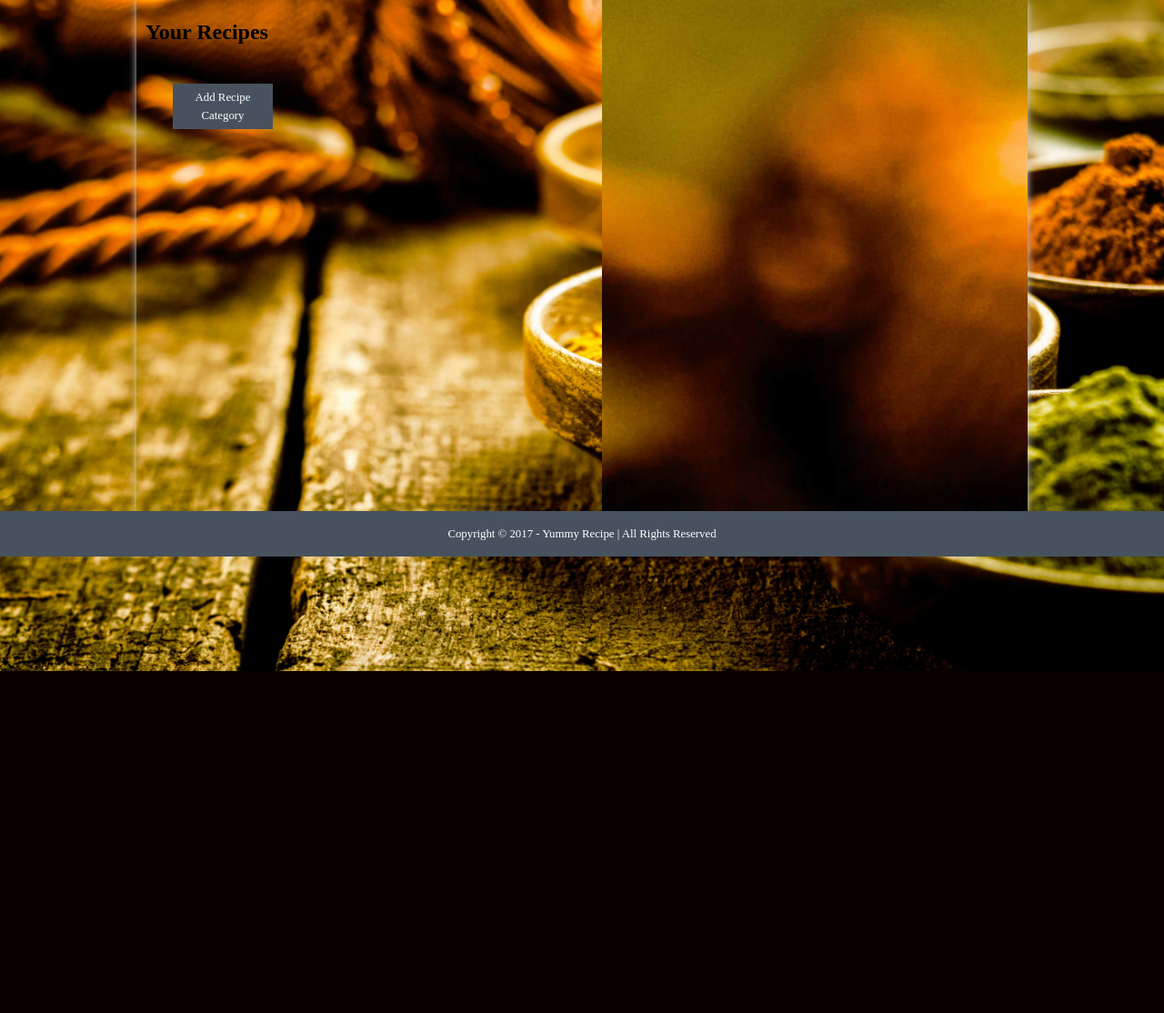
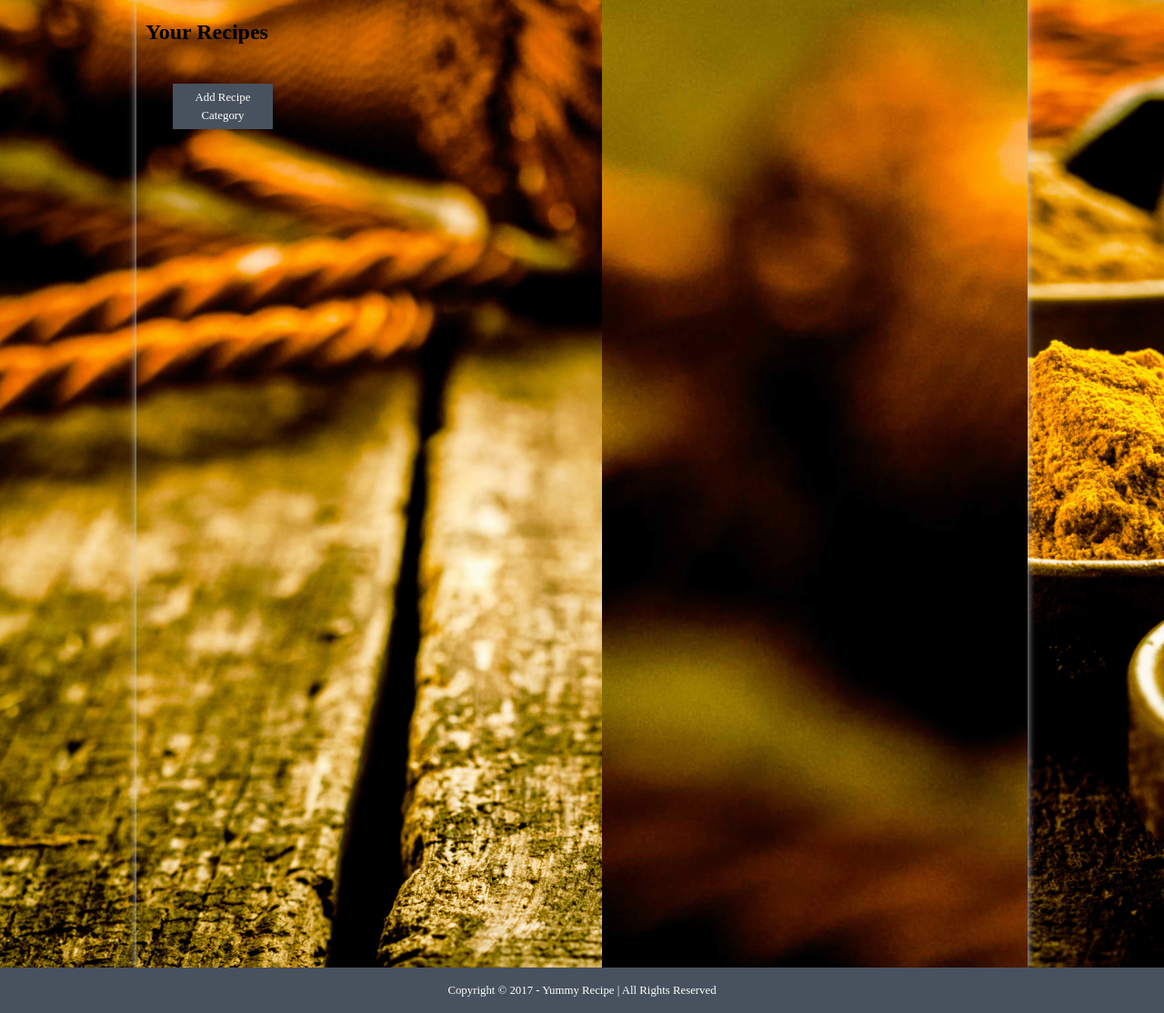
Before and after one commit to serubirikenny/YummyRecipe, a Flask app: page /index in a window 1280 px wide. Shown: the part 62-1176 px from the top of the page at 91% size. Before the commit the page ends 800 px from the top, so only its background shows below. Run offline with Flask 2, Linux system fonts and the light colour scheme; the visitor is signed in with stand-in values (Sample User, id 1); some web fonts are replaced.

Commit message:
Adding CSS styles and image  files

```diff
--- a/static/css/style.css
+++ b/static/css/style.css
@@ -73,7 +73,7 @@ header .right ul {
   clear: both;
   background: url(../images/recipe.jpg) no-repeat right;
   background-position: 512px 0px;
-  height: 522px;
+  height: 1024px;
   padding: 20px 0;
   box-shadow: 0px 0px 8px #cacaca; }
 
```
